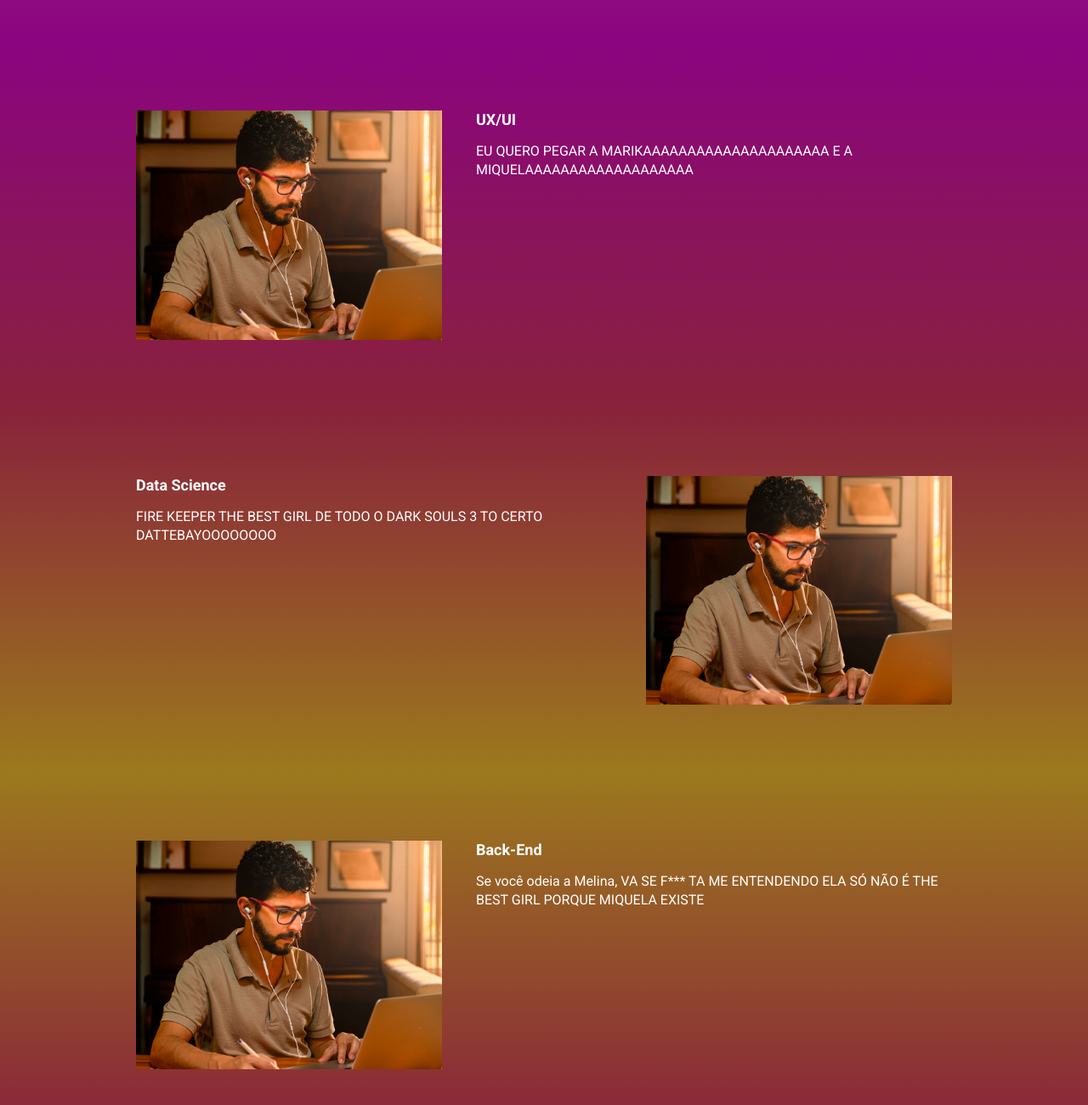
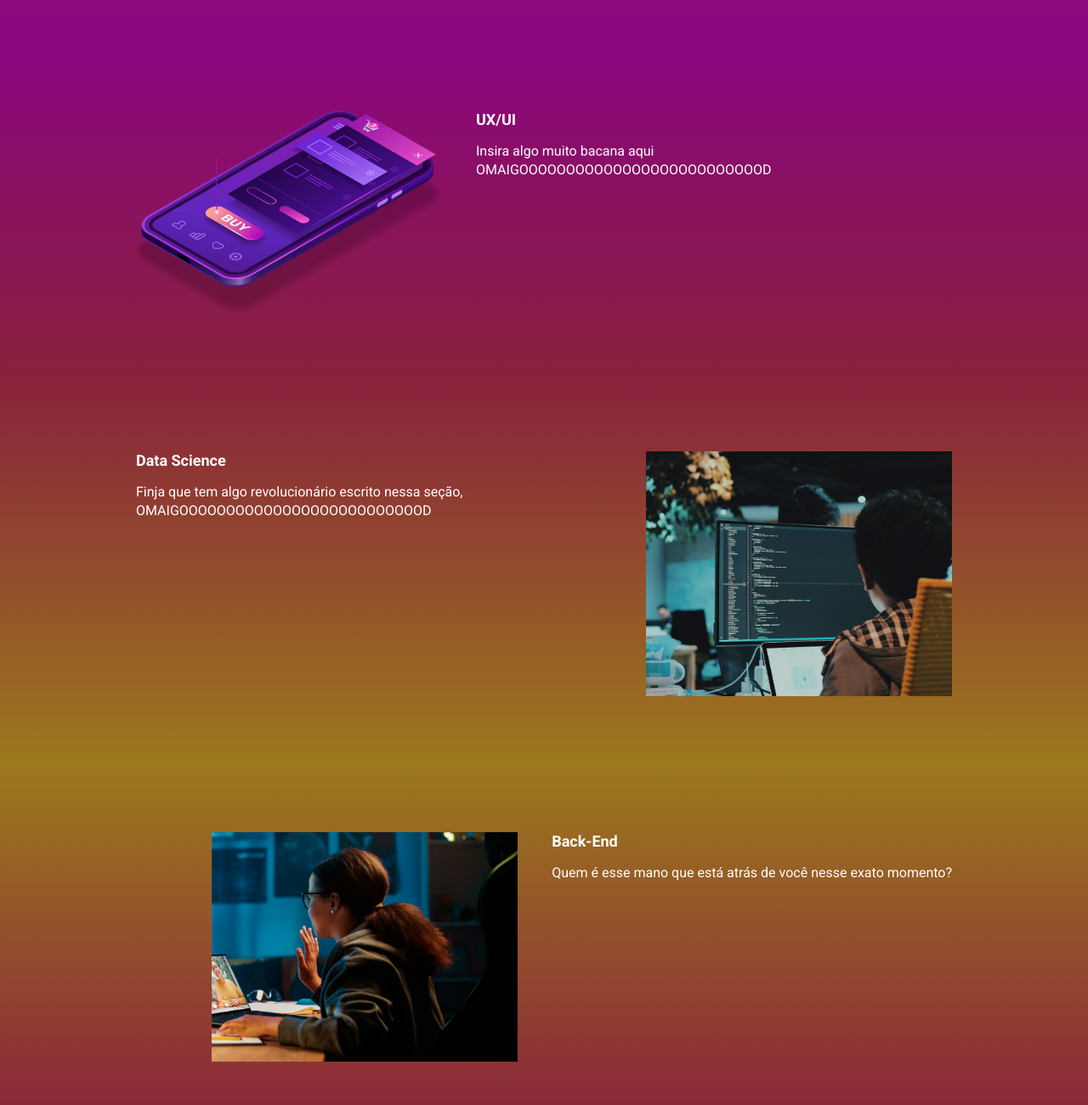
Before and after one commit to D3vErick/ebac_tech_talks, a website built with Parcel: page src/index.html in a window 1280 px wide. Shown: the part 940-2240 px from the top of the page at 85% size. Built offline with nearby package versions, Linux system fonts and the light colour scheme.

Commit message:
Fix: Correção nas imagens das seções

```diff
--- a/src/index.html
+++ b/src/index.html
@@ -53,9 +53,9 @@
         <div class="container" data-aos="fade-left">
             <div class="event__details">
                 <h2 class="event__details__title">UX/UI</h2>
-                <p class="event__details__description">EU QUERO PEGAR A MARIKAAAAAAAAAAAAAAAAAAAAA E A MIQUELAAAAAAAAAAAAAAAAAAA</p>
+                <p class="event__details__description">Insira algo muito bacana aqui OMAIGOOOOOOOOOOOOOOOOOOOOOOOOOOD</p>
             </div>
-            <img class="event__image" src="./images/frontend.png" alt="Front-End"> <!--Ilustração de um jogador assistindo Vínicius13-->
+            <img class="event__image" src="./images/ui-ux.png" alt="UX/UI"> <!--Ilustração de um jogador assistindo Vínicius13-->
         </div>
     </section>
 
@@ -63,9 +63,9 @@
         <div class="container" data-aos="zoom-out">
             <div class="event__details">
                 <h2 class="event__details__title">Data Science</h2>
-                <p class="event__details__description">FIRE KEEPER THE BEST GIRL DE TODO O DARK SOULS 3 TO CERTO DATTEBAYOOOOOOOO</p>
+                <p class="event__details__description">Finja que tem algo revolucionário escrito nessa seção, OMAIGOOOOOOOOOOOOOOOOOOOOOOOOOOD</p>
             </div>
-            <img class="event__image" src="./images/frontend.png" alt="Front-End"> <!--Ilustração de um jogador assistindo Vínicius13-->
+            <img class="event__image" src="./images/data.png" alt="Front-End"> <!--Ilustração de um jogador assistindo Vínicius13-->
         </div>
     </section>
 
@@ -73,9 +73,9 @@
         <div class="container" data-aos="zoom-in">
             <div class="event__details">
                 <h2 class="event__details__title">Back-End</h2>
-                <p class="event__details__description">Se você odeia a Melina, VA SE F*** TA ME ENTENDENDO ELA SÓ NÃO É THE BEST GIRL PORQUE MIQUELA EXISTE</p>
+                <p class="event__details__description">Quem é esse mano que está atrás de você nesse exato momento?</p>
             </div>
-            <img class="event__image" src="./images/frontend.png" alt="Front-End"> <!--Ilustração de um jogador assistindo Vínicius13-->
+            <img class="event__image" src="./images/backend.png" alt="Front-End"> <!--Ilustração de um jogador assistindo Vínicius13-->
         </div>
     </section>
 
```
